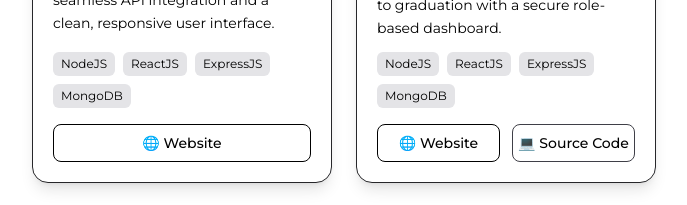
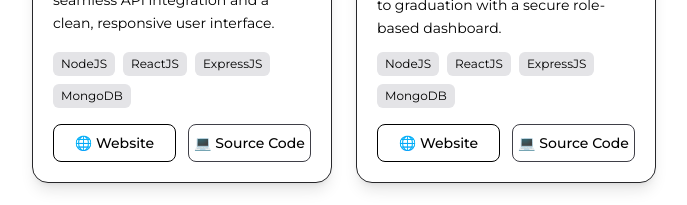
Before and after one commit to Sahil-Husen/Portfolio, a React (Vite) app: page / in a window 1280 px wide. Shown: the part 1120-1325 px from the top of the page, without its empty margins (296-983 px from the left). Built offline with nearby package versions, Linux system fonts and the light colour scheme; a web font is replaced by a local one.

Commit message:
souce section fixed in Project Componet

```diff
--- a/src/components/Project.jsx
+++ b/src/components/Project.jsx
@@ -19,7 +19,7 @@ function Project() {
         "NeuroChat AI is a modern AI-powered chat application inspired by Gemini, delivering real-time, context-aware responses through seamless API integration and a clean, responsive user interface.",
       techStack: ["NodeJS", "ReactJS", "ExpressJS", "MongoDB"],
       website: "https://google-gemini-clone-fbsa.vercel.app/",
-      source: "",
+      source: "https://github.com/Sahil-Husen/Google-Gemini-Clone",
     },
     {
       id: 2,
@@ -89,11 +89,7 @@ function Project() {
             hover:shadow-2xl hover:-translate-y-1 transition-all duration-300 flex flex-col`}
           >
             {/* Image */}
-            <a
-              href={elem.website}
-              target="_blank"
-              rel="noopener noreferrer"
-            >
+            <a href={elem.website} target="_blank" rel="noopener noreferrer">
               <img
                 className="w-full h-44 object-cover"
                 src={elem.img}
@@ -109,14 +105,10 @@ function Project() {
               </span>
 
               {/* Title */}
-              <h3 className="mt-2 text-lg font-semibold">
-                {elem.title}
-              </h3>
+              <h3 className="mt-2 text-lg font-semibold">{elem.title}</h3>
 
               {/* Duration */}
-              <p className="text-xs mt-1 opacity-70">
-                {elem.duration}
-              </p>
+              <p className="text-xs mt-1 opacity-70">{elem.duration}</p>
 
               {/* Description */}
               <p className="text-sm mt-2 leading-relaxed flex-1">
```
